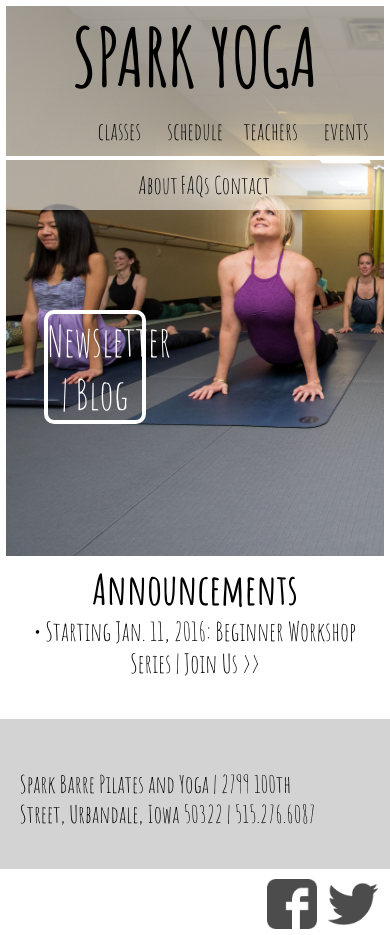
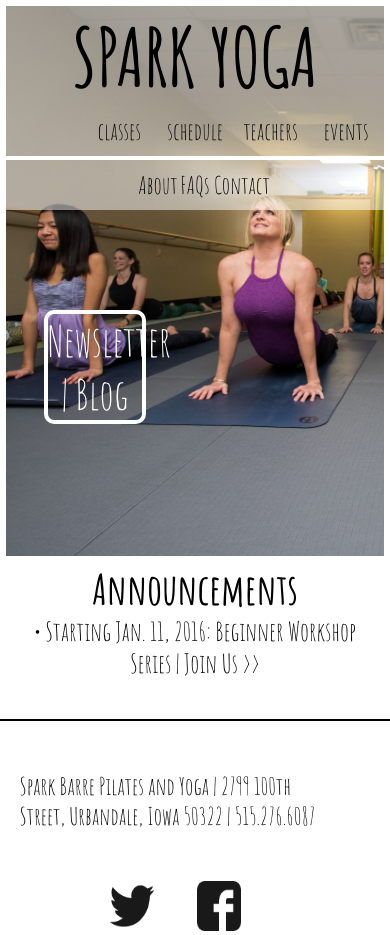
Before and after one commit to sparkyoga/sparkyoga.github.io, a plain HTML site: page index.html in a window 390 px wide. Shown: the top 935 px of the page. Drawn offline with Linux system fonts and the light colour scheme; a web font is replaced by a local one.

Commit message:
added homepage functionality

```diff
--- a/css/index-media.css
+++ b/css/index-media.css
@@ -3,4 +3,28 @@
         margin-top: 10px;
         width: 20%;
     }
+    .social-media{
+        width: 16%;
+        margin-left: 42%;
+    }
+    .social-media img{
+        width: 75%;
+    }
+
 }
+
+@media screen and (max-width: 600px) {
+
+    .social-media{
+        width: 45%;
+        margin-left: 22.5%;
+    }
+    .social-media a{
+
+    }
+    .social-media img{
+        width: 50%;
+        margin-left: 25%;
+    }
+
+}
--- a/css/main.css
+++ b/css/main.css
@@ -164,7 +164,8 @@ html{
     float: left;
     width: 100%;
     height: 150px;
-    background-color: lightgrey;
+    background-color: white;
+    border-top: 2px solid black;
 }
 .footer2 p{
     float: left;
@@ -175,11 +176,24 @@ html{
     width: 80%;
     margin-left: 5%;
 }
+.social-media{
+    width: 15%;
+    float: left;
+}
+.footer2 a{
+    float: right;
+    margin-top: 50px;
+    width: 50%;
+}
 .footer2 img{
-    float: right;;
-    margin-top: 50px;
-    opacity: 0.7;
+    /*float: right;
+    margin-top: 50px;*/
+    opacity: 0.9;
     height: 50px;
-    width: 50px;
-    margin-right: 3%;
+    width: 50%;
+    /*margin-right: 1%;*/
 }
+
+.footer2 a:hover{
+    opacity: 0.6;
+}
--- a/index.html
+++ b/index.html
@@ -49,8 +49,11 @@
 
         <div class="footer2">
             <p>Spark Barre Pilates and Yoga | 2799 100th Street, Urbandale, Iowa 50322 | 515.276.6087</p>
-            <img src="images/twitter.png">
-            <img src="images/social.png">
+            <div class="social-media">
+                <a href="https://www.facebook.com/SparkBarrePilatesYoga?ref=ts&fref=ts" target="_blank"><img src="images/social.png"></a>
+                <a href="https://twitter.com/sparkbpy" target="_blank"><img src="images/twitter.png"></a>
+            </div>
+
         </div>
 
     </body>
```
